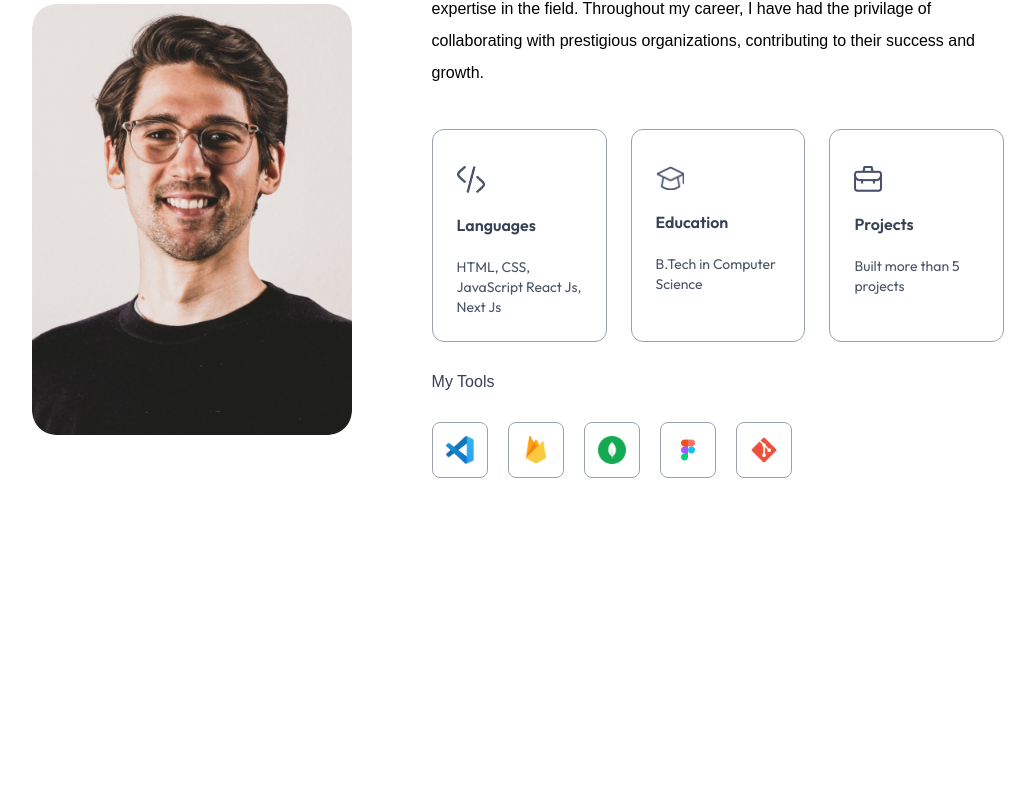
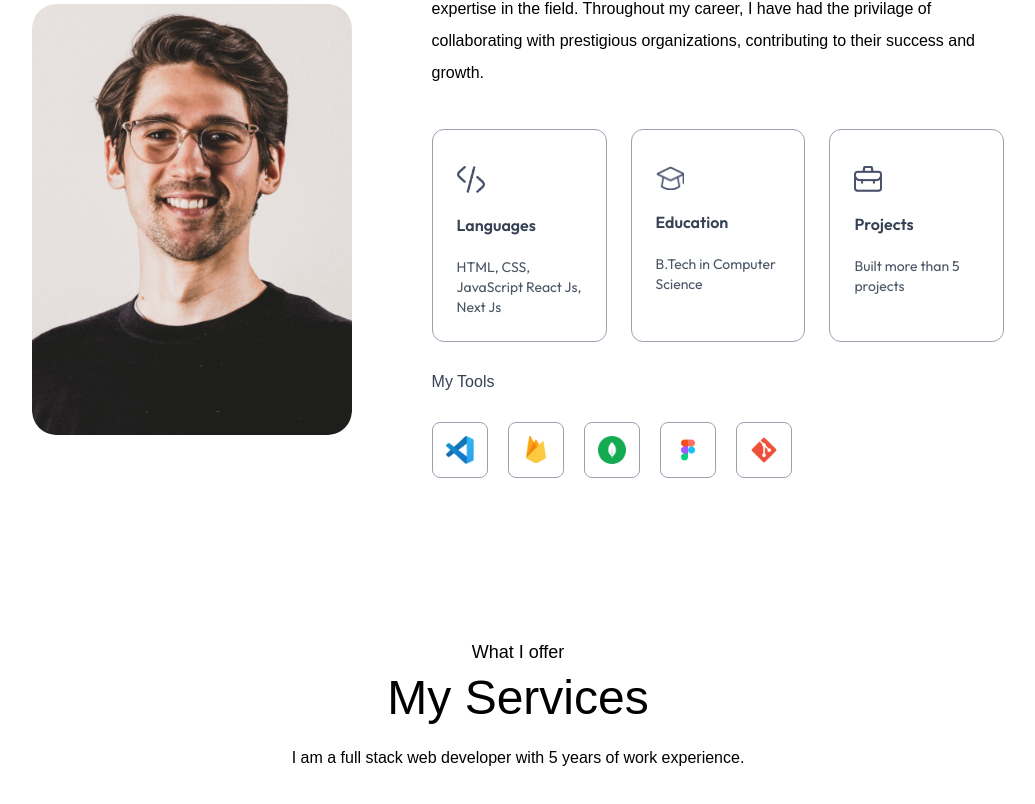
Before and after one commit to avicious/portfolio, a Next.js app: page / in a window 1280 px wide. Shown: the part 1043-1847 px from the top of the page, without its empty margins (122-1157 px from the left). Before the commit the page ends 1641 px from the top, so only its background shows below. Built offline with nearby package versions, Linux system fonts and the light colour scheme; a web font is replaced by a local one.

Commit message:
services section updated

```diff
--- a/app/page.js
+++ b/app/page.js
@@ -2,6 +2,7 @@
 import About from "@/components/About";
 import Header from "@/components/Header";
 import Navbar from "@/components/Navbar";
+import Services from "@/components/Services";
 
 export default function Home() {
   return (
@@ -9,6 +10,7 @@ export default function Home() {
       <Navbar />
       <Header />
       <About />
+      <Services />
     </>
   );
 }
--- a/components/Services.jsx
+++ b/components/Services.jsx
@@ -3,6 +3,10 @@ const Services = () => {
     <div id="services" className="w-full px-[12%] py-10 scroll-mt-20">
       <h2 className="text-center mb-2 text-lg font-ovo">What I offer</h2>
       <p className="text-center text-5xl font-ovo">My Services</p>
+
+      <p className="text-center max-w-2xl mx-auto mt-5 mb-12 font-ovo">
+        I am a full stack web developer with 5 years of work experience.
+      </p>
     </div>
   );
 };
```
